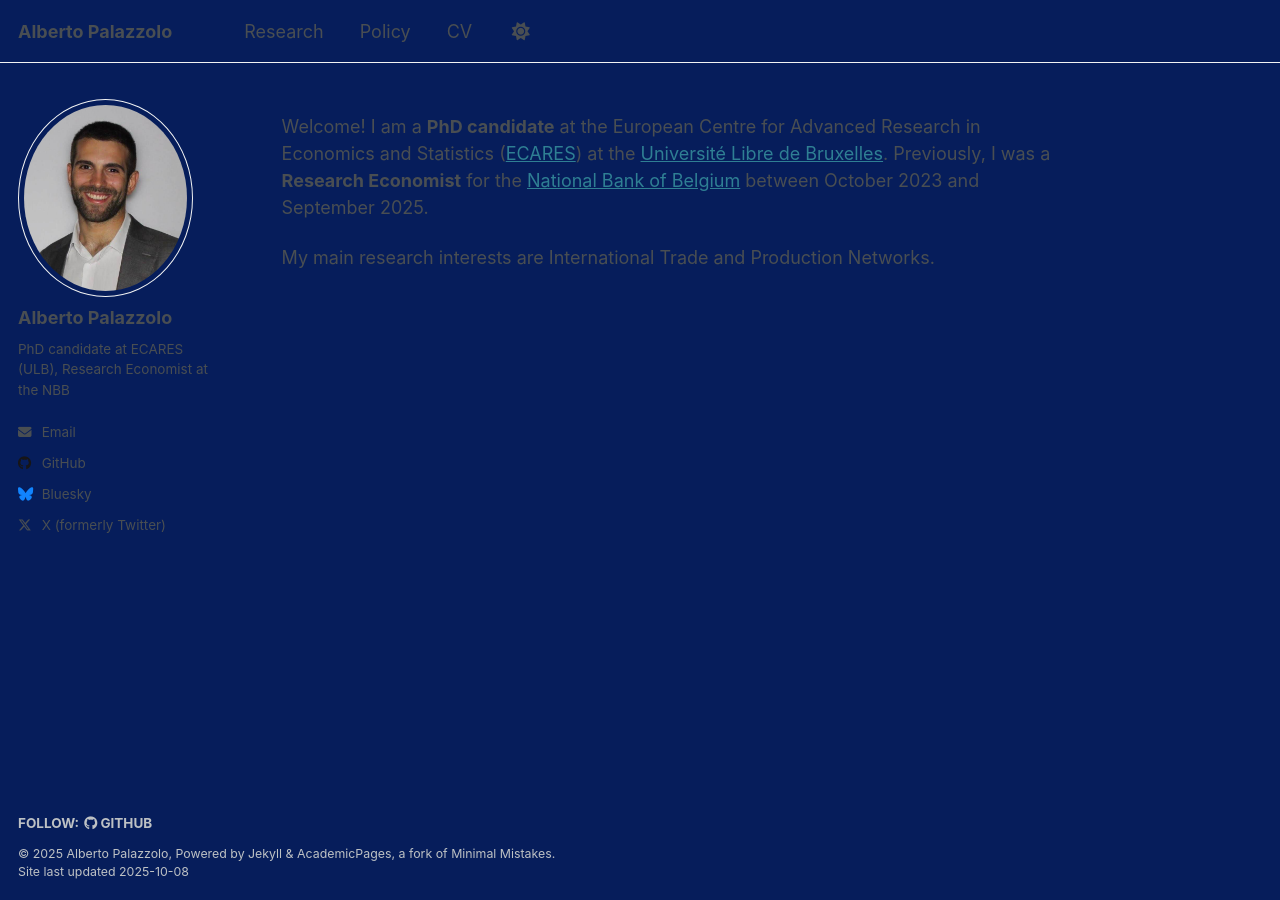
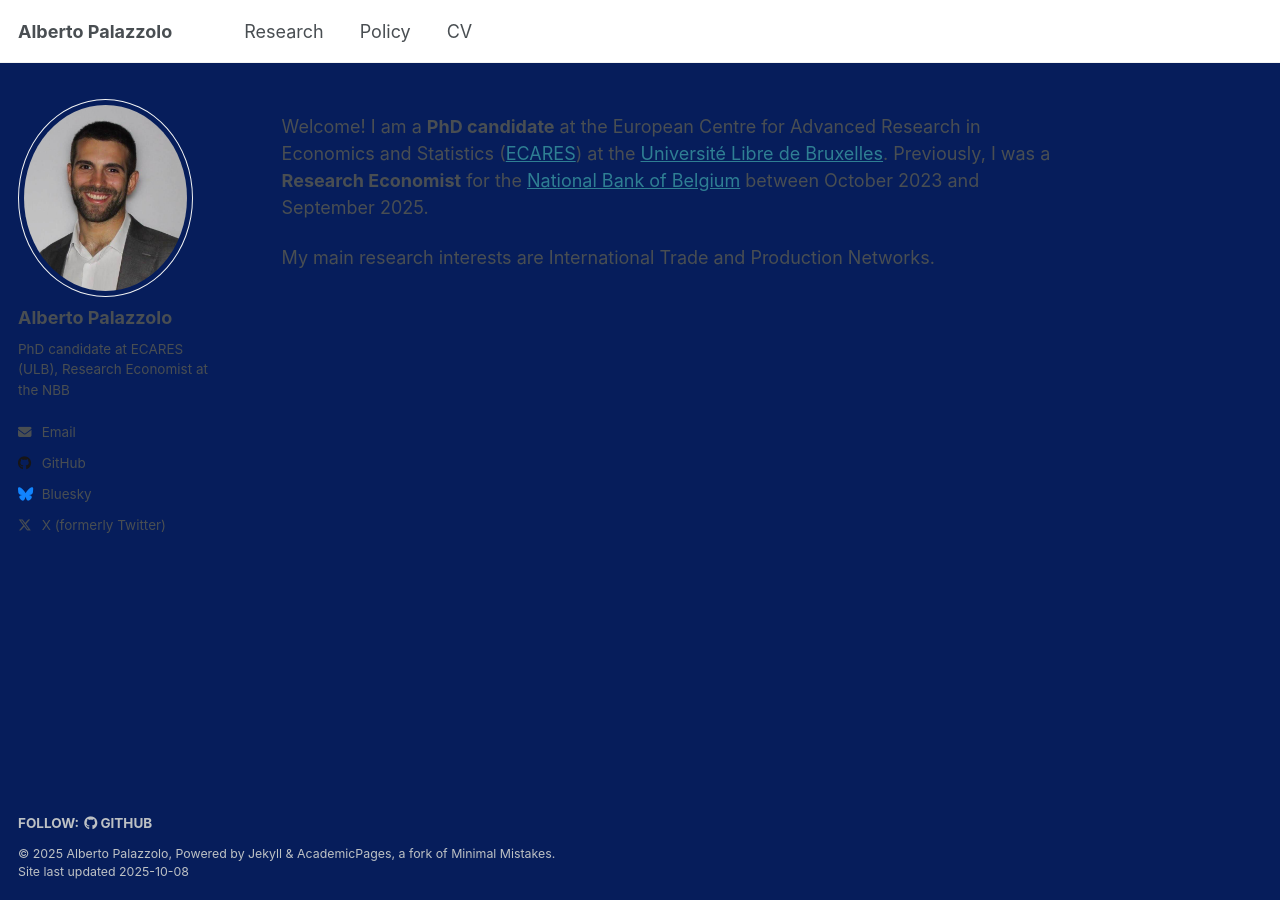
Before and after one commit to albepal/albepal.github.io, a Jekyll site: the page built from _pages/about.md, in a window 1280 px wide. Built offline with Jekyll 4.4.1, drawn with Linux system fonts in a browser that asks for light colours.

Commit message:
updated colors

```diff
--- a/_includes/masthead.html
+++ b/_includes/masthead.html
@@ -15,9 +15,6 @@
             {% endif %}
             <li class="masthead__menu-item"><a href="{{ domain }}{{ link.url }}">{{ link.title }}</a></li>
           {% endfor %}
-          <li id="theme-toggle" class="masthead__menu-item persist tail">
-            <a><i id="theme-icon" class="fa-solid fa-sun" aria-hidden="true" title="toggle theme"></i></a>
-          </li>
         </ul>
         <ul class="hidden-links hidden"></ul>
       </nav>
--- a/_sass/layout/_masthead.scss
+++ b/_sass/layout/_masthead.scss
@@ -4,7 +4,7 @@
 
 .masthead {
   position: fixed;
-  background: var(--global-bg-color);
+  background: var(--masthead-bg-color, var(--global-bg-color));
   height: fit-content;
   top: 0;
   width: 100%;
@@ -55,7 +55,7 @@
 }
 
 .masthead__menu-item {
-  background-color: var(--global-bg-color);
+  background-color: var(--masthead-bg-color, var(--global-bg-color));
   display: block;
   list-style-type: none;
   white-space: nowrap;
--- a/_sass/layout/_navigation.scss
+++ b/_sass/layout/_navigation.scss
@@ -175,7 +175,7 @@
 .greedy-nav {
   position: relative;
   min-width: 250px;
-  background: var(--global-bg-color);
+  background: var(--masthead-bg-color, var(--global-bg-color));
 
   a {
     display: block;
--- a/_sass/theme/_default.scss
+++ b/_sass/theme/_default.scss
@@ -39,6 +39,7 @@ $sidebar-screen-min-width   : 1024px;
     --global-link-color-visited         : mix(#fff, #2f7f93, 25%);
     --global-masthead-link-color        : #{$dark-gray};
     --global-masthead-link-color-hover  : mix(#000, #{$gray}, 25%);
+    --masthead-bg-color                 : #fff;
     --global-text-color                 : #{$dark-gray};
     --global-text-color-light           : #{$light-gray};
     --global-thead-color                : #{$lighter-gray};
```
